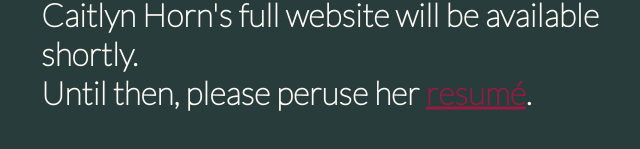
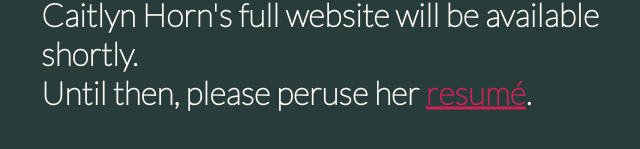
Before and after one commit to chorn0327/chorn0327.github.io, a plain HTML site: page index.html in a window 1280 px wide. Shown: the part 405-554 px from the top of the page, 279-919 px from the left. Drawn offline with Linux system fonts and the light colour scheme; a web font is replaced by a local one.

Commit message:
Update style.css

```diff
--- a/style.css
+++ b/style.css
@@ -13,7 +13,7 @@ body{
 	font-weight:light;
 }
 a{
-	color:#981A40;
+	color:#CC2255;
 }
 .center{
 	position:fixed;
```
